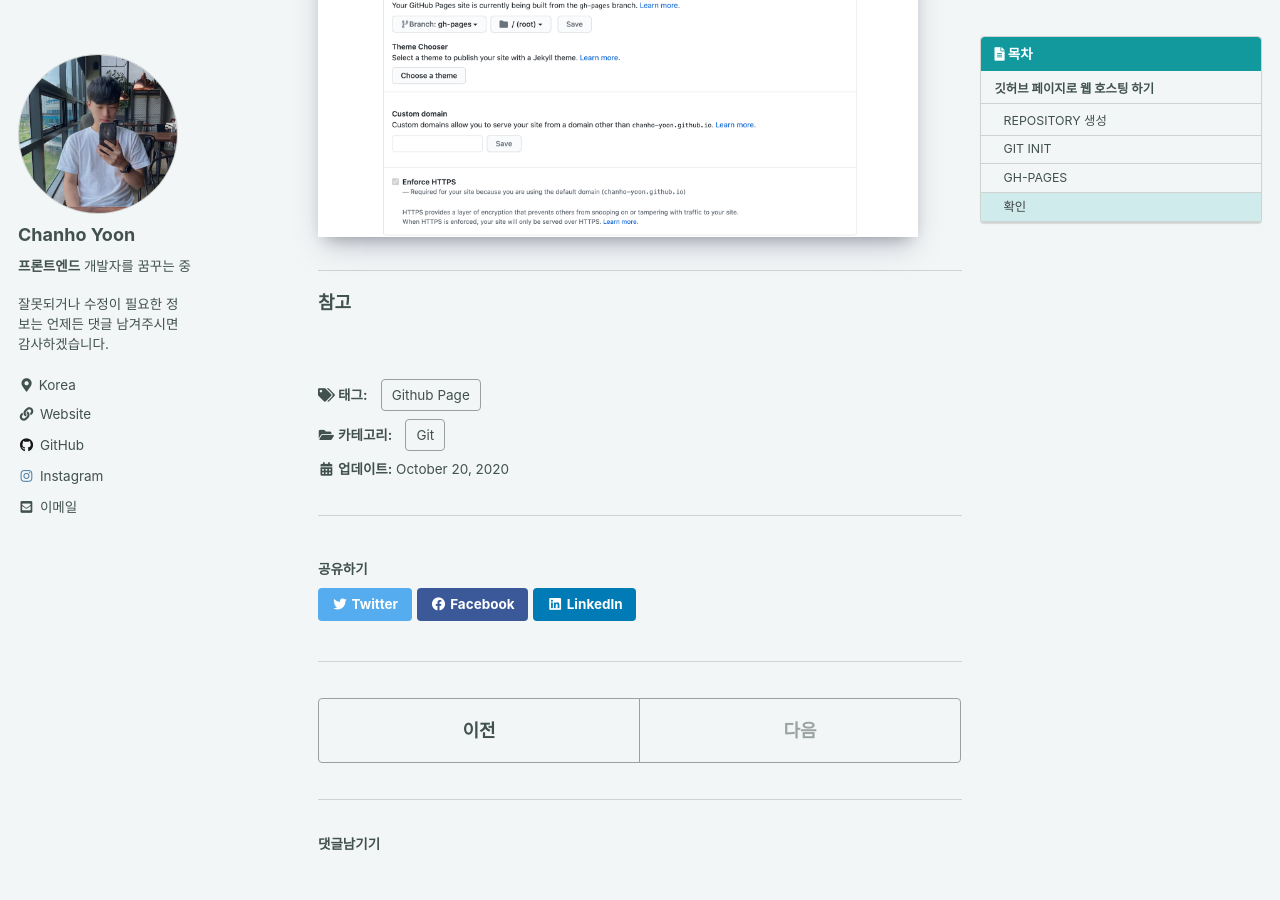
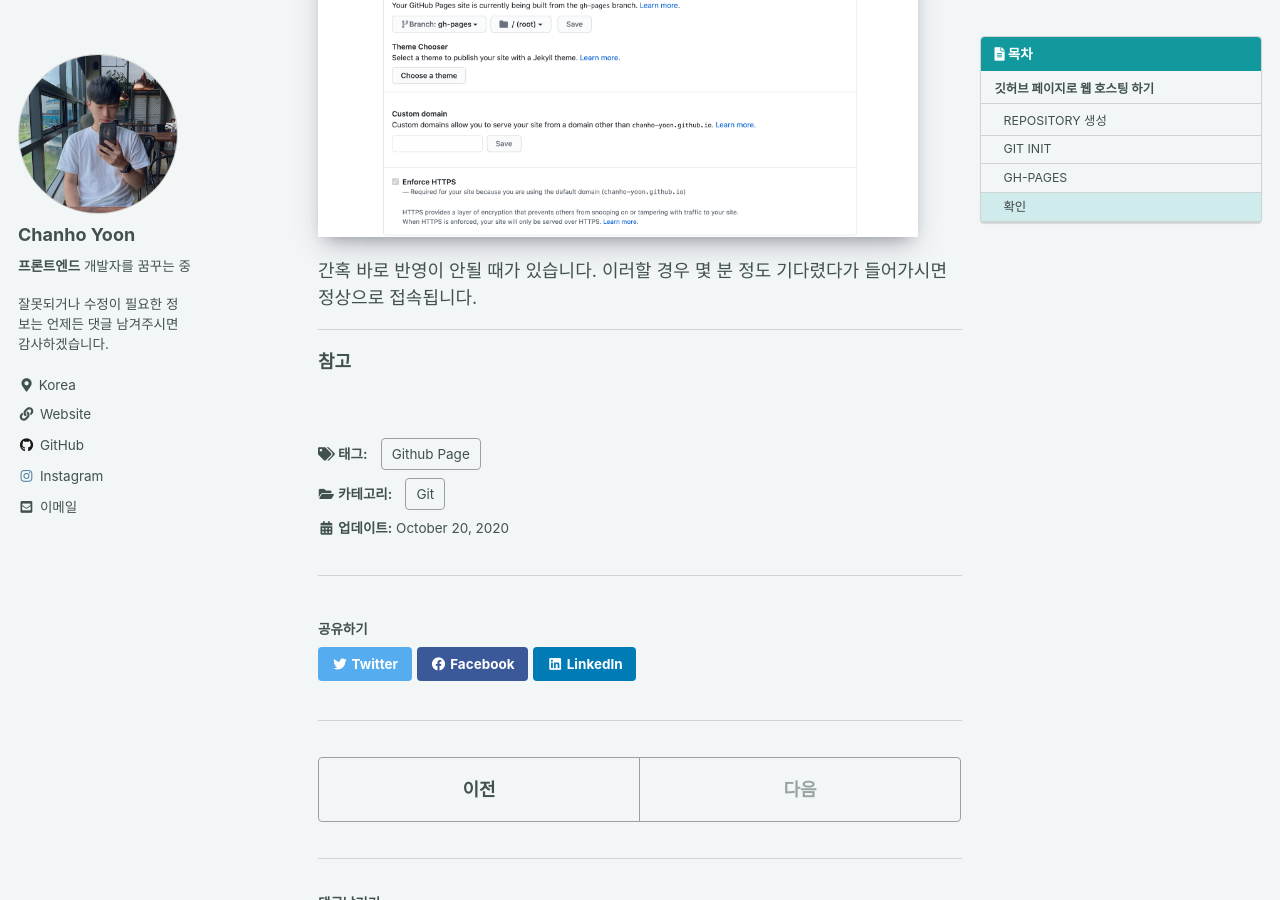
Before and after one commit to chanho-Yoon/chanho-Yoon.github.io, a Jekyll site: the page built from _posts/2020-10-20-git-githubpage.md, in a window 1280 px wide and 900 px high, scrolled down 1934 px. Built offline with Jekyll 4.4.1, drawn with Linux system fonts in a browser that asks for light colours; cached includes are drawn as plain includes; comment, search, counter and statistics services are not loaded.

Commit message:
내용 추가

```diff
--- a/_posts/2020-10-20-git-githubpage.md
+++ b/_posts/2020-10-20-git-githubpage.md
@@ -47,7 +47,7 @@ branch가 `gh-pages`로 되어 있는 것을 볼 수 있습니다.
 
 <img src='/assets/images/githubpageCheck.png' alt='profile' style="width:600px; margin-top:15px; margin-bottom:15px; box-shadow: rgba(50, 50, 93, 0.25) 0px 13px 27px -5px, rgba(0, 0, 0, 0.3) 0px 8px 16px -8px, rgba(0, 0, 0, 0.024) 0px -6px 16px -6px;"/>
 
-
+간혹 바로 반영이 안될 때가 있습니다. 이러할 경우 몇 분 정도 기다렸다가 들어가시면 정상으로 접속됩니다.
 
 ---
 
```
